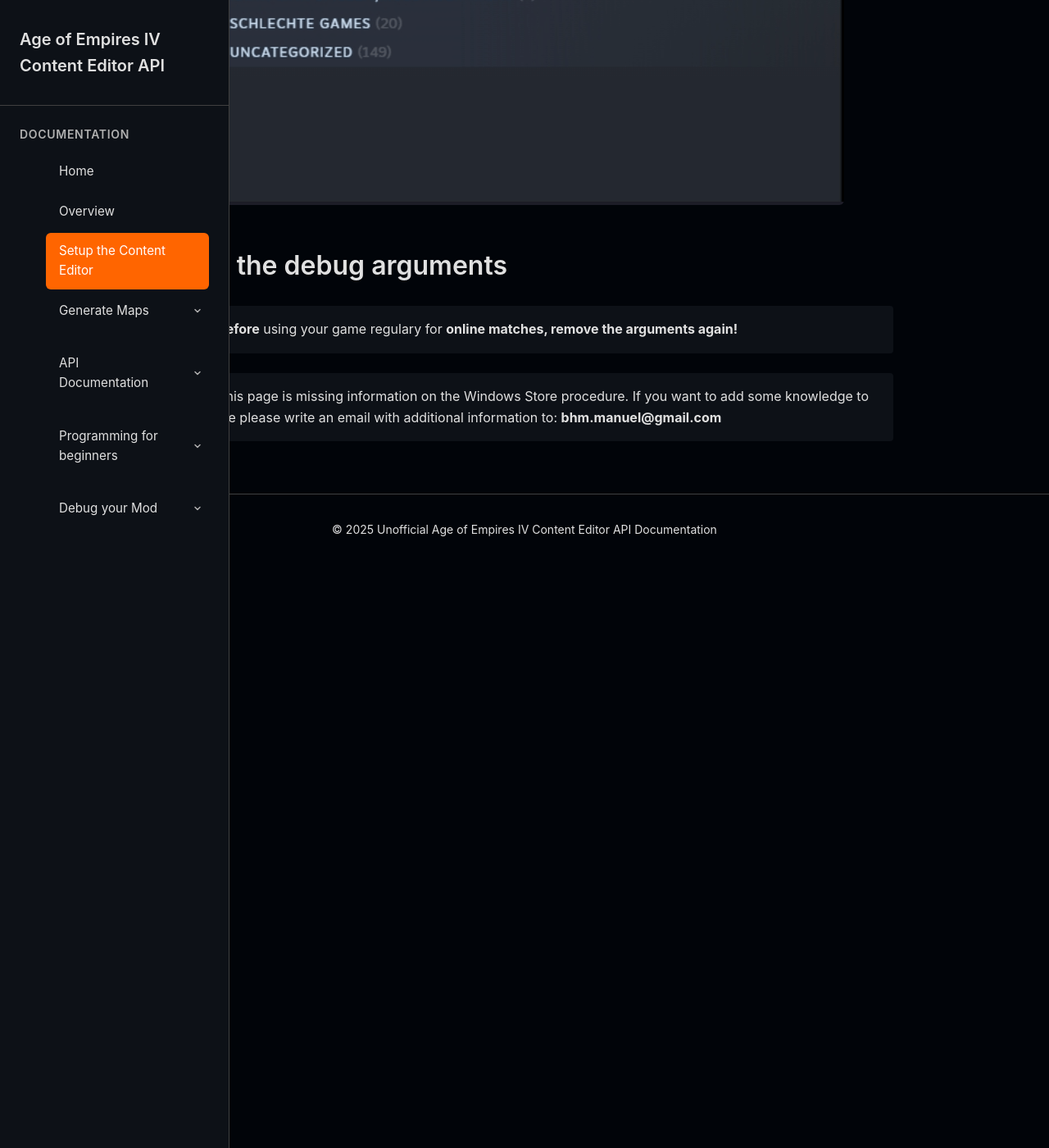
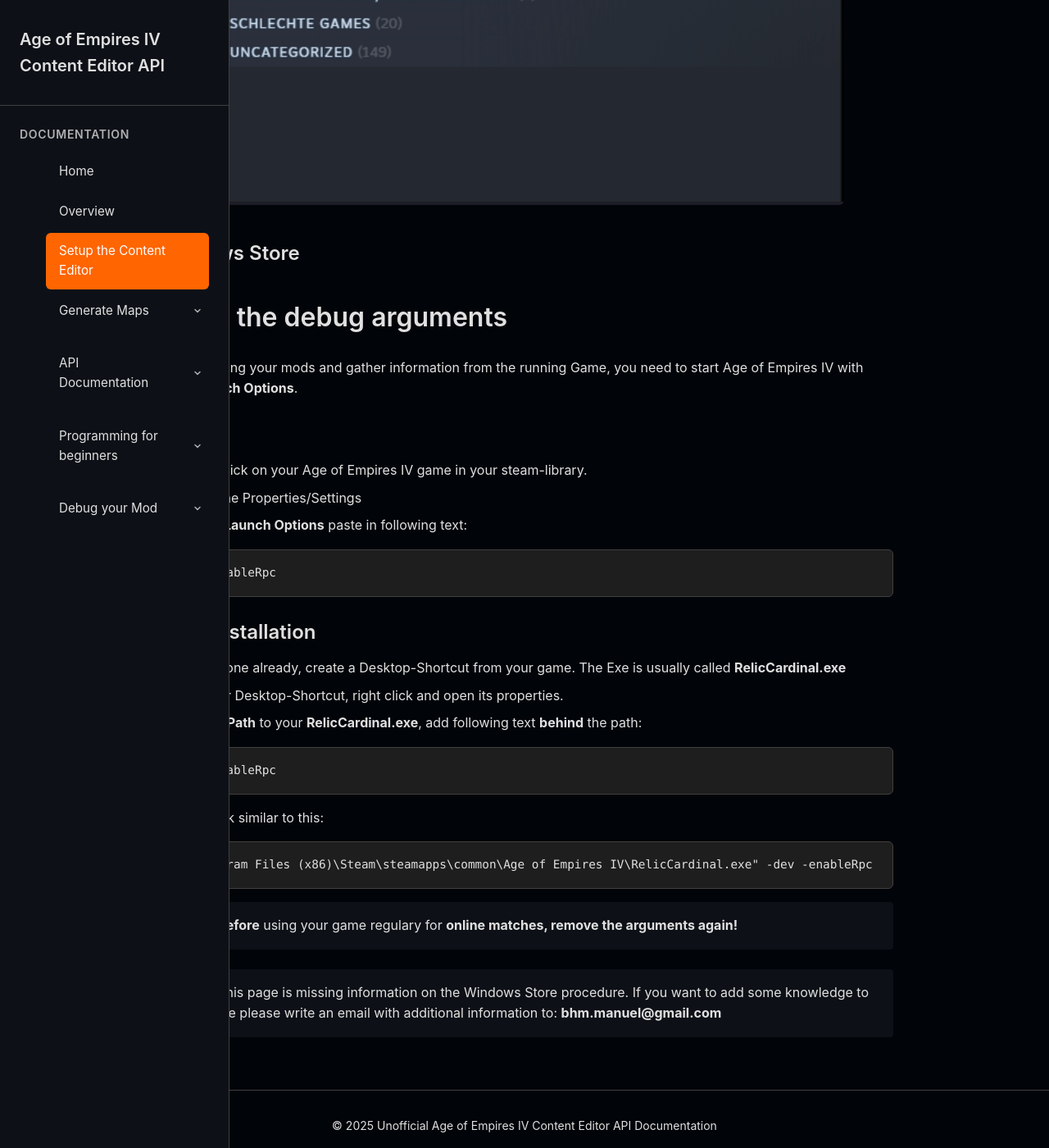
Before and after one commit to callfreak/aoeiv-unoffical-api, a Jekyll site: the page built from _docs/setup-content-editor.md, in a window 1280 px wide and 1400 px high, scrolled down 1458 px. Shown: the whole window at 82% size. Built offline with Jekyll 4.4.1, drawn with Linux system fonts in a browser that asks for light colours.

Commit message:
Setup Conent Editor Done

````diff
--- a/_docs/setup-content-editor.md
+++ b/_docs/setup-content-editor.md
@@ -21,19 +21,49 @@ C:\Program Files (x86)\Steam\steamapps\common\Age of Empires IV
 
 ### Steam
 
-1. Make sure that you have all filters set in your "<strong>Steam-Library</strong>".
+<strong>1.</strong> Make sure that you have all filters set in your "<strong>Steam-Library</strong>".
 
 <div class="gif-frame">
 	<img src="https://raw.githubusercontent.com/callfreak/aoeiv-unoffical-api/refs/heads/main/assets/images/gifs/filter-setup-part1.gif" alt="Not Found" class="responsive-gif">
 </div>
 
-2. Find the <strong>Age of Empires IV Content Editor (Beta)</strong> in your library and install it.
+<strong>2.</strong> Find the <strong>Age of Empires IV Content Editor (Beta)</strong> in your library and install it.
 
 <div class="gif-frame">
 	<img src="https://raw.githubusercontent.com/callfreak/aoeiv-unoffical-api/refs/heads/main/assets/images/gifs/filter-setup-part2.gif" alt="Not Found" class="responsive-gif">
 </div>
 
+### Windows Store
+
 ## Setup the debug arguments
+
+For debugging your mods and gather information from the running Game, you need to start Age of Empires IV with some <strong>Launch Options</strong>.
+
+### Steam
+
+1. Right Click on your Age of Empires IV game in your steam-library.
+2. Open the Properties/Settings
+3. Under <strong>Launch Options</strong> paste in following text:
+
+```
+-dev -enableRpc
+```
+
+### Local installation
+
+1. If not done already, create a Desktop-Shortcut from your game. The Exe is usually called <strong>RelicCardinal.exe</strong>
+2. On your Desktop-Shortcut, right click and open its properties.
+3. On the <strong>Path</strong> to your <strong>RelicCardinal.exe</strong>, add following text <strong>behind</strong> the path:
+
+```
+-dev -enableRpc
+```
+
+It would look similar to this:
+
+```
+"C:\Program Files (x86)\Steam\steamapps\common\Age of Empires IV\RelicCardinal.exe" -dev -enableRpc
+```
 
 <div class="info-box warning">
 <strong>Note:</strong> <strong>Before</strong> using your game regulary for <strong>online matches, remove the arguments again!</strong>
````
